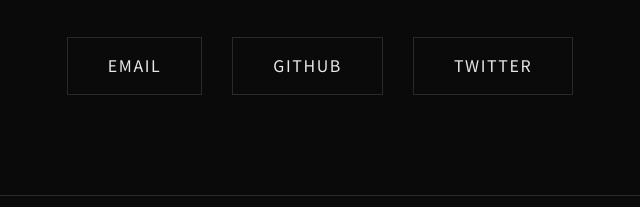
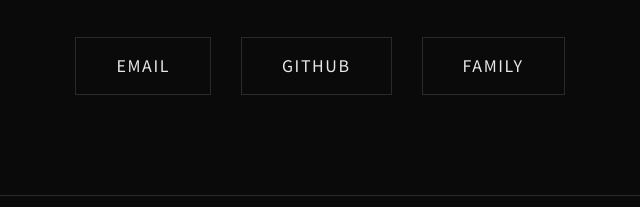
Before and after one commit to yagerme/me, a plain HTML site: page index.html in a window 1280 px wide. Shown: the part 2316-2523 px from the top of the page, 320-960 px from the left. Drawn offline with Linux system fonts and the light colour scheme.

Commit message:
Update index.html

```diff
--- a/index.html
+++ b/index.html
@@ -410,7 +410,7 @@
         <div class="contact-links">
             <a href="mailto:yager.ypf@gmail.com" class="contact-link">EMAIL</a>
             <a href="https://github.com/yagerme" class="contact-link">GITHUB</a>
-            <a href="famlily.html" class="contact-link">TWITTER</a>
+            <a href="famlily.html" class="contact-link">FAMILY</a>
         </div>
     </section>
 
```
